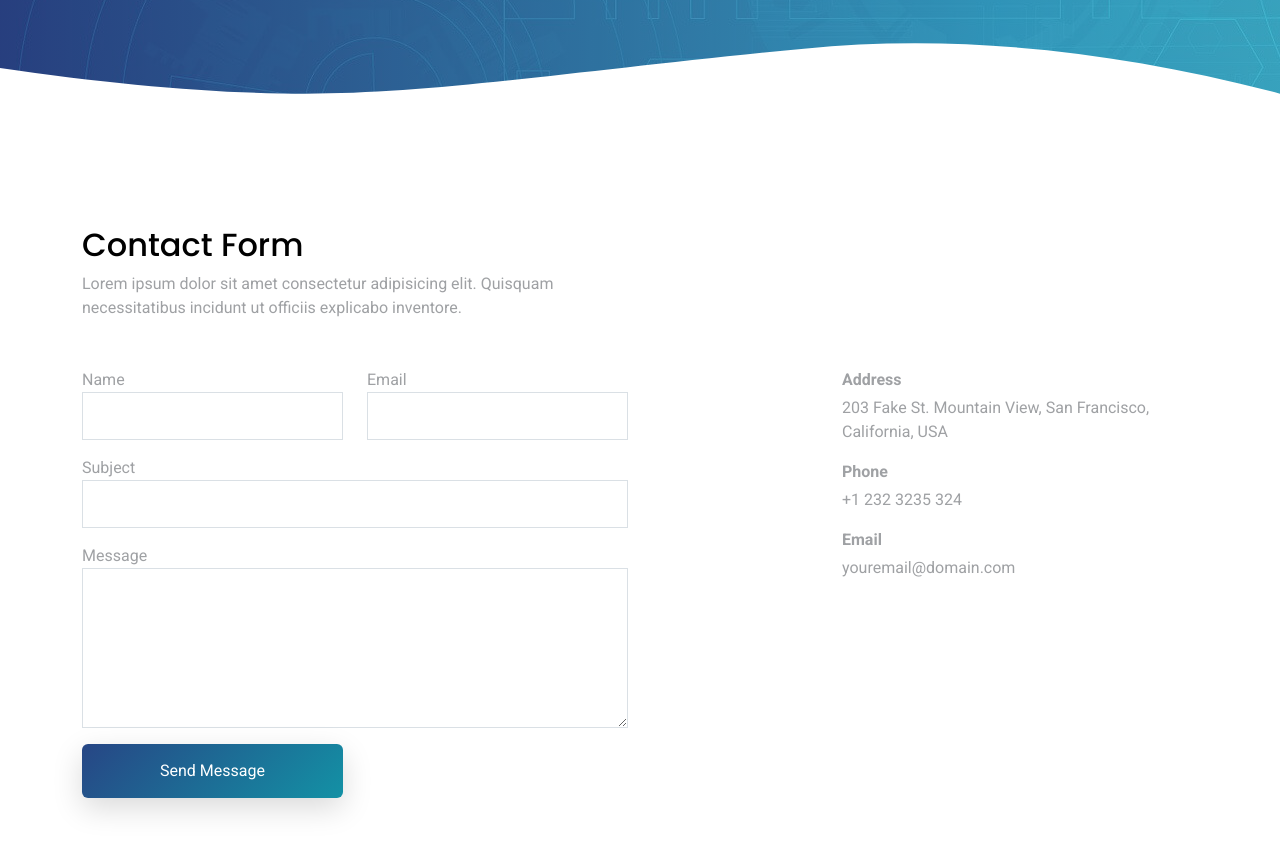
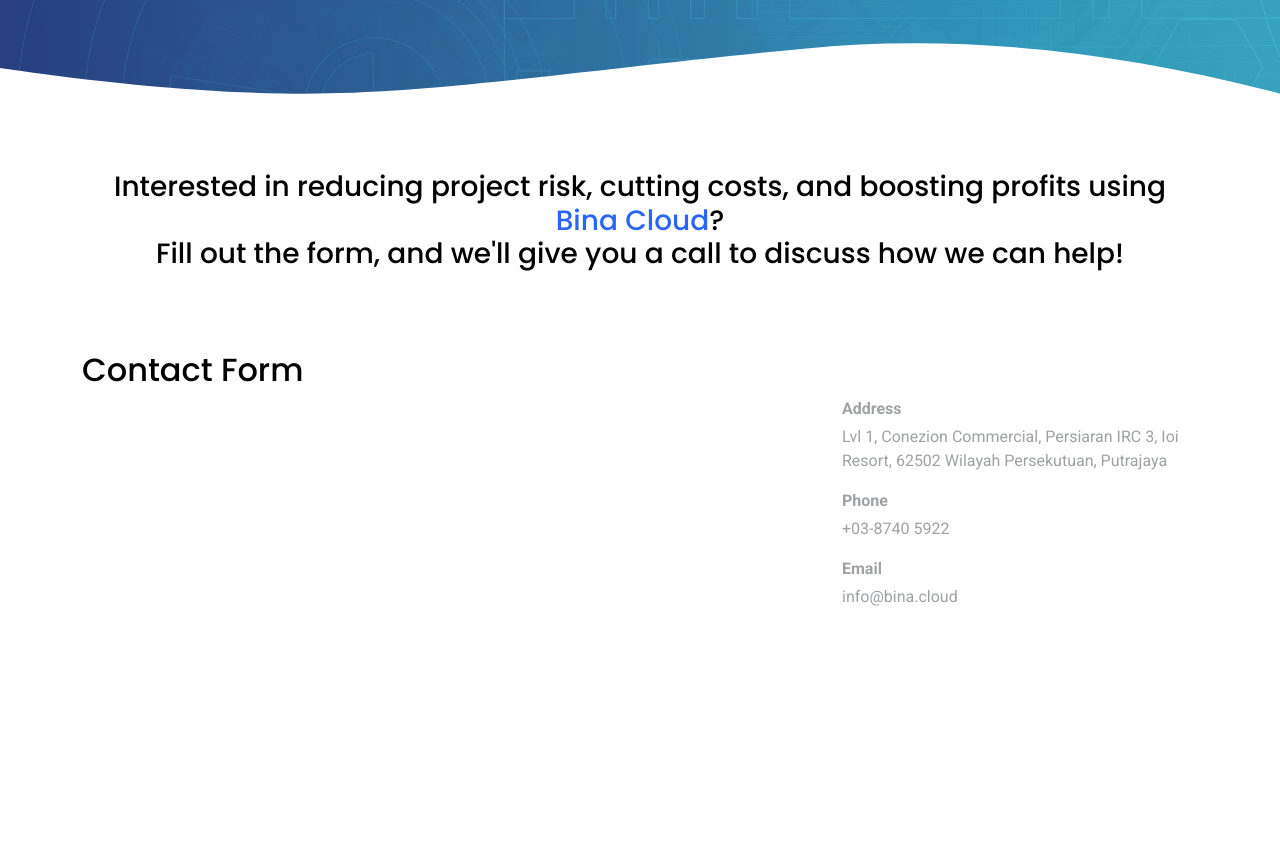
Before and after one commit to ASufian98/tenderspot-fe, a plain HTML site: page contact.html in a window 1280 px wide. Shown: the part 366-1218 px from the top of the page. After the commit the page ends 1047 px from the top, so only its background shows below. Drawn offline with Linux system fonts and the light colour scheme; a script that the page names is missing.

Commit message:
chore: Update contact form layout and functionality

```diff
--- a/contact.html
+++ b/contact.html
@@ -39,6 +39,7 @@
   * License: https://bootstrapmade.com/license/
   ======================================================== -->
   </head>
+
 
   <body>
     <!-- ======= Header ======= -->
@@ -140,16 +141,34 @@
         </div>
       </section>
 
-      <section class="section">
-        <div class="container">
-          <div class="row mb-5 align-items-end">
+      <section style="padding: 3.5rem 0;" >
+        <div class="container ">
+        <section class=" inner-page ">
+
+        <div>
+          <div class="row align-items-center">
+            <div class="col-12">
+              <div class="row justify-content-center">
+                <div class="col-md-12 text-center ">
+                  <h3 data-aos="fade-up" data-aos-delay=""style="margin-bottom: 2em;">
+                    Interested in reducing project risk, cutting costs, and boosting profits using
+                    <a style="color: #2a64f9;" target="_blank" href="https://www.bina.cloud/">Bina Cloud</a>?
+                    <br>
+                    <div style="display: flex; justify-content: center;">
+                        Fill out the form, and we'll give you a call to discuss how we can help!
+                    </div>
+                  </h3>
+                </div>
+              </div>
+            </div>
+          </div>
+        </div>
+      </section>
+
+          <div class="row  align-items-end mb-" >
             <div class="col-md-6" data-aos="fade-up">
-              <h2>Contact Form</h2>
-              <p class="mb-0">
-                Lorem ipsum dolor sit amet consectetur adipisicing elit.
-                Quisquam necessitatibus incidunt ut officiis explicabo
-                inventore.
-              </p>
+
+              <h2 class="mt-4">Contact Form</h2>
             </div>
           </div>
 
@@ -159,79 +178,29 @@
                 <li class="mb-3">
                   <strong class="d-block mb-1">Address</strong>
                   <span
-                    >203 Fake St. Mountain View, San Francisco, California,
-                    USA</span
+                    >Lvl 1, Conezion Commercial, Persiaran IRC 3, Ioi Resort, 62502 Wilayah Persekutuan, Putrajaya</span
                   >
                 </li>
                 <li class="mb-3">
                   <strong class="d-block mb-1">Phone</strong>
-                  <span>+1 232 3235 324</span>
+                  <span>+03-8740 5922</span>
                 </li>
                 <li class="mb-3">
                   <strong class="d-block mb-1">Email</strong>
-                  <span>youremail@domain.com</span>
+                  <span>info@bina.cloud</span>
                 </li>
               </ul>
             </div>
 
             <div class="col-md-6 mb-5 mb-md-0" data-aos="fade-up">
-              <form
-                action="forms/contact.php"
-                method="post"
-                role="form"
-                class="php-email-form">
-                <div class="row">
-                  <div class="col-md-6 form-group">
-                    <label for="name">Name</label>
-                    <input
-                      type="text"
-                      name="name"
-                      class="form-control"
-                      id="name"
-                      required />
-                  </div>
-                  <div class="col-md-6 form-group mt-3 mt-md-0">
-                    <label for="name">Email</label>
-                    <input
-                      type="email"
-                      class="form-control"
-                      name="email"
-                      id="email"
-                      required />
-                  </div>
-                  <div class="col-md-12 form-group mt-3">
-                    <label for="name">Subject</label>
-                    <input
-                      type="text"
-                      class="form-control"
-                      name="subject"
-                      id="subject"
-                      required />
-                  </div>
-                  <div class="col-md-12 form-group mt-3">
-                    <label for="name">Message</label>
-                    <textarea
-                      class="form-control"
-                      name="message"
-                      required></textarea>
-                  </div>
-
-                  <div class="col-md-12 mb-3">
-                    <div class="loading">Loading</div>
-                    <div class="error-message"></div>
-                    <div class="sent-message">
-                      Your message has been sent. Thank you!
-                    </div>
-                  </div>
-
-                  <div class="col-md-6 form-group">
-                    <input
-                      type="submit"
-                      class="btn btn-primary d-block w-100"
-                      value="Send Message" />
-                  </div>
-                </div>
-              </form>
+            <script charset="utf-8" type="text/javascript" src="//js.hsforms.net/forms/embed/v2.js"></script>
+            <script>
+              hbspt.forms.create({
+                region: "na1",
+                portalId: "22729558",
+                formId: "0b403b7a-fbfa-49ba-857f-ad111147c26a"
+              });
+            </script>
             </div>
           </div>
         </div>
```
